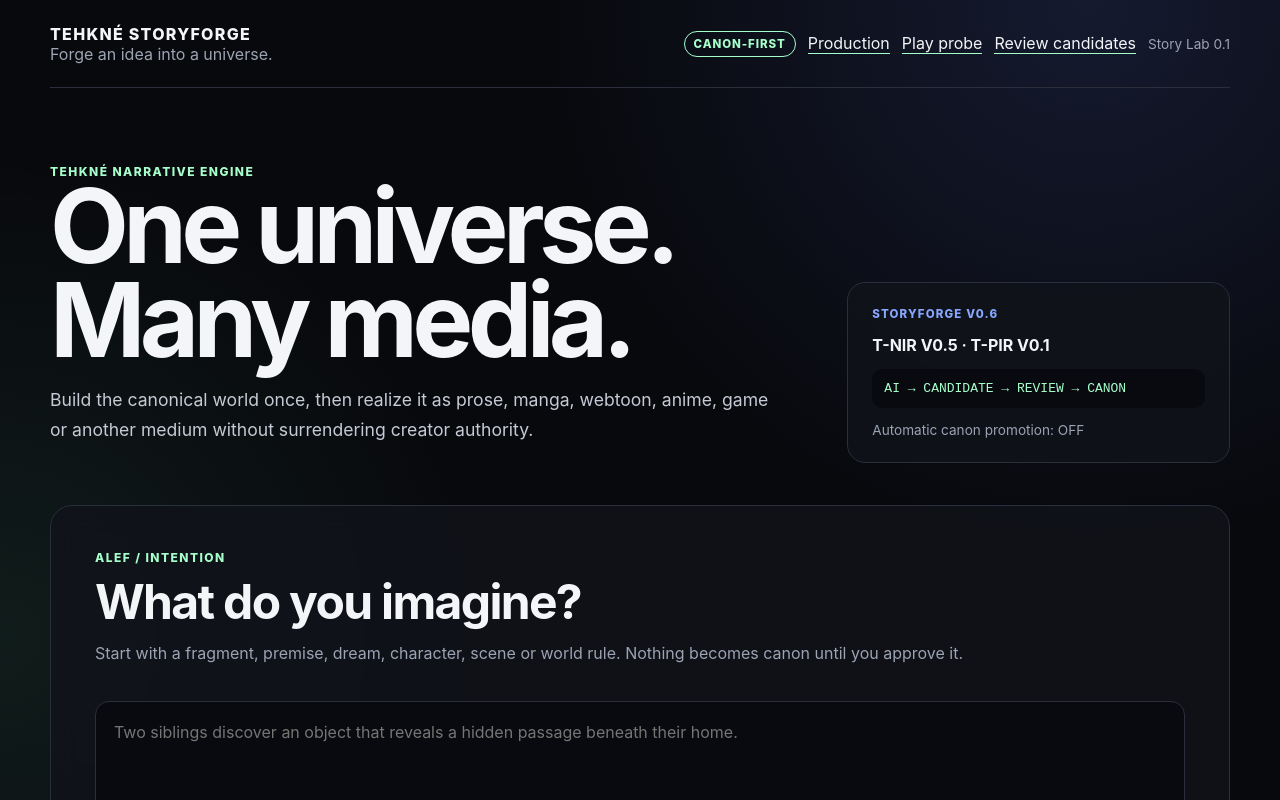
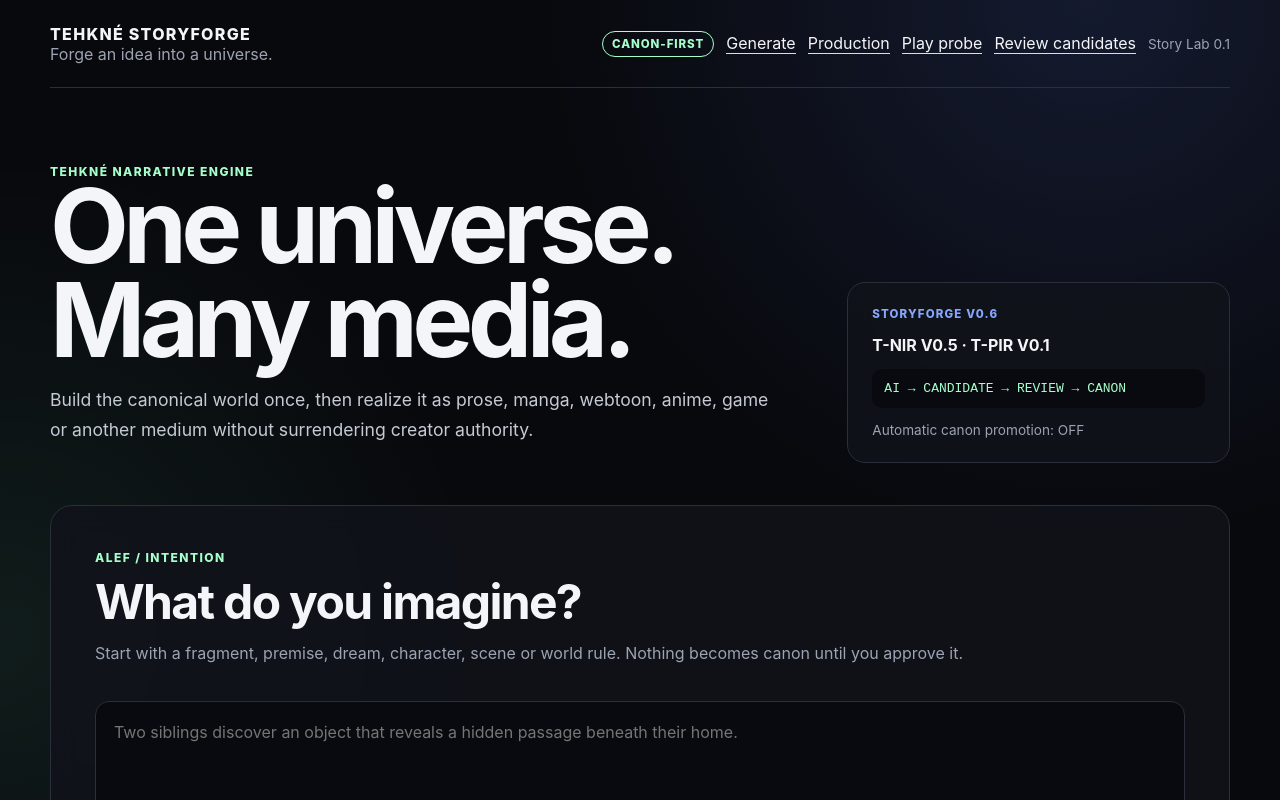
Before and after one commit to tehknesolutions/tehkne-storyforge, a Next.js app in the folder apps/story-lab/: page / in a window 1280 px wide. Shown: the top 800 px of the page. Built offline with nearby package versions, Linux system fonts and the light colour scheme.

Commit message:
feat(v0.7): add provider generation navigation

```diff
--- a/apps/story-lab/app/page.tsx
+++ b/apps/story-lab/app/page.tsx
@@ -35,6 +35,7 @@ export default function HomePage() {
         </div>
         <div className="status-row">
           <span className="status canon">CANON-FIRST</span>
+          <a className="review-link" href="/generate">Generate</a>
           <a className="review-link" href="/production">Production</a>
           <a className="review-link" href="/game">Play probe</a>
           <a className="review-link" href="/review">Review candidates</a>
```
